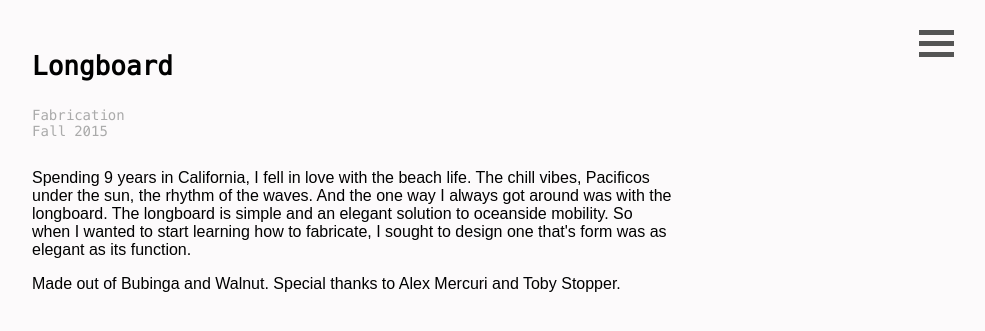
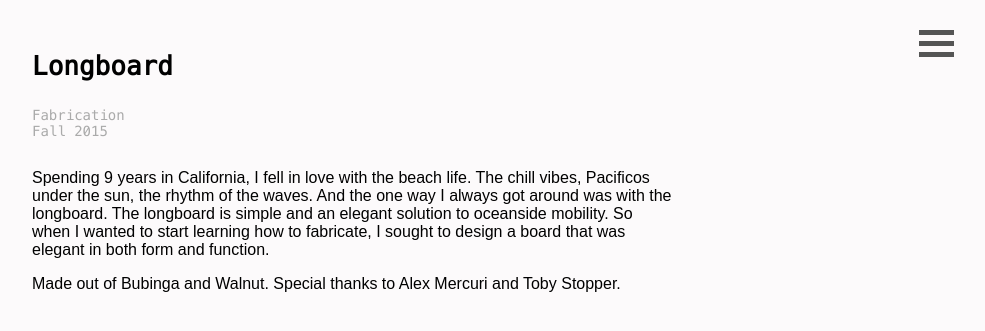
Before and after one commit to jfypk/jeff-park.com, a Node server app: page /work/longboard in a window 1280 px wide. Shown: the top 331 px of the page, without its empty margins (288-1273 px from the left). Run offline with Node 20, Linux system fonts and the light colour scheme; some web fonts are replaced.

Commit message:
typo and link fixes

```diff
--- a/views/pages/index.ejs
+++ b/views/pages/index.ejs
@@ -13,8 +13,8 @@
             <p>Hi. I'm Jeff</p>
         </div>
         <div id="home-intro">
-            <p>I am a multidisciplinary problem-solver based in NYC. <a href="/">Code</a>, <a href="/">3D</a>, and physical prototypes are my tools of choice. I have worked for <a href="https://www.atlassian.com">Atlassian</a>, the <a href="https://www1.nyc.gov/site/opportunity/index.page">NYC Mayor's Office of Economic Opportunity</a>, and the <a href="http://www.nyu-x.org/">NYU-X Innovation Lab</a>. Right now, I am interested in the intersection of technology and social impact. Always, I am interested in basketball, soul music, and ice cream.</p>
-            <p>If you need a developer or a product manager or if you want to make weird art, <a href="/">hit me up</a>. Check out my <a href="/work">previous work</a> to see what I can do. Or better yet, help me cross things off my <a href="/wantstodostuff">bucket list</a>.</p>
+            <p>I am a multidisciplinary problem-solver based in NYC. Code, 3D, and physical prototypes are my tools of choice. I have worked for <a href="https://www.atlassian.com">Atlassian</a>, the <a href="https://www1.nyc.gov/site/opportunity/index.page">NYC Mayor's Office of Economic Opportunity</a>, and the <a href="http://www.nyu-x.org/">NYU-X Innovation Lab</a>. Right now, I am interested in the intersection of technology and social impact. Always, I am interested in basketball, soul music, and ice cream.</p>
+            <p>If you need a developer or a product manager or if you want to make weird art, <a href="mailto:jeffparkconsulting@gmail.com?Subject=Saw your portfolio. Want to say Hi">hit me up</a>. Check out my <a href="/work">previous work</a> to see what I can do. Or better yet, help me cross things off my <a href="/wantstodostuff">bucket list</a>.</p>
         </div>
         <% include ../partials/footer.ejs %>
     </div>
--- a/views/pages/work/longboard.ejs
+++ b/views/pages/work/longboard.ejs
@@ -16,7 +16,7 @@
             <p>Fabrication<br>Fall 2015</p>
         </div>
         <div class="portfolio-desc">
-            <p>Spending 9 years in California, I fell in love with the beach life. The chill vibes, Pacificos under the sun, the rhythm of the waves. And the one way I always got around was with the longboard. The longboard is simple and an elegant solution to oceanside mobility. So when I wanted to start learning how to fabricate, I sought to design one that's form was as elegant as its function.</p>
+            <p>Spending 9 years in California, I fell in love with the beach life. The chill vibes, Pacificos under the sun, the rhythm of the waves. And the one way I always got around was with the longboard. The longboard is simple and an elegant solution to oceanside mobility. So when I wanted to start learning how to fabricate, I sought to design a board that was elegant in both form and function.</p>
             <p>Made out of Bubinga and Walnut. Special thanks to Alex Mercuri and Toby Stopper. </p>
         </div>
         <div class="portfolio-img-col">
```
